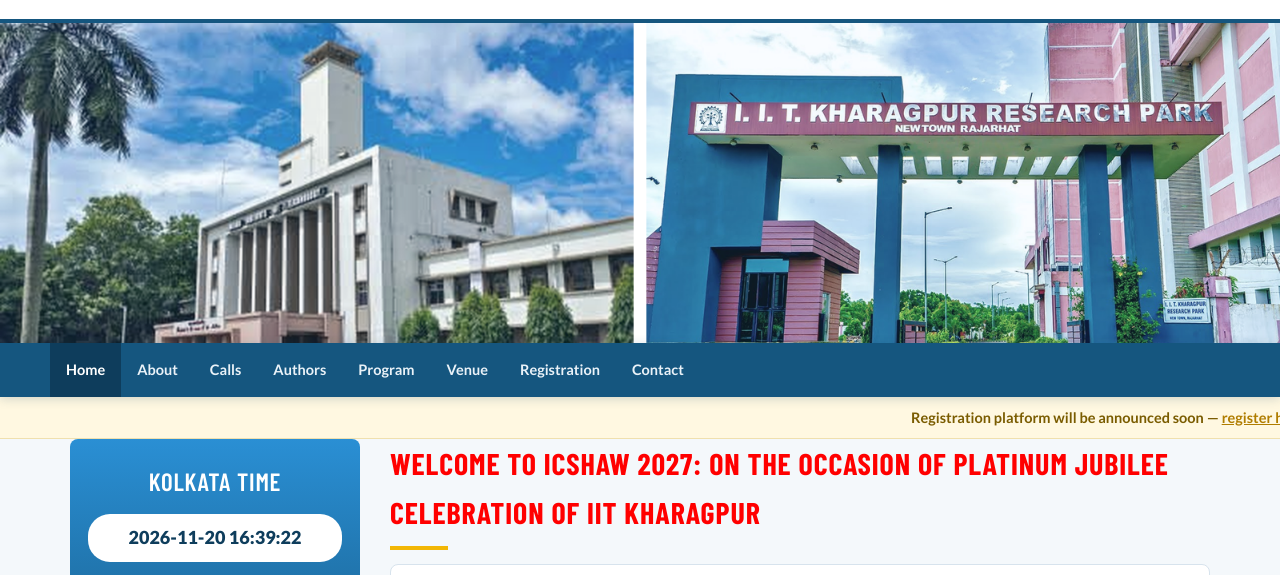
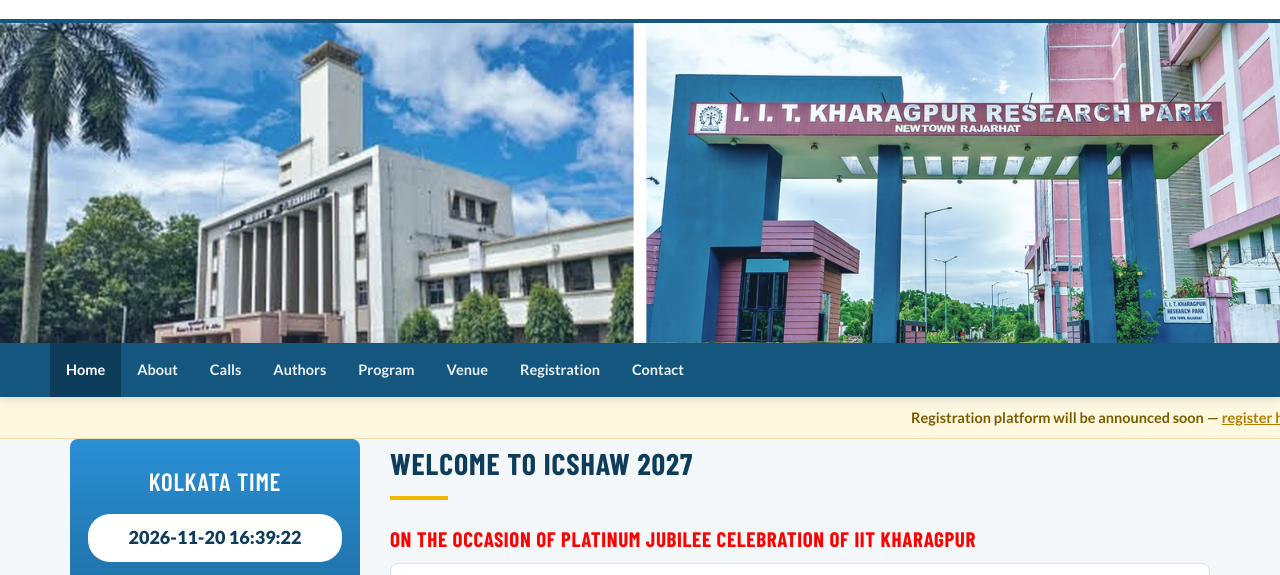
Before and after one commit to sohw2027/sohw2027.github.io, a plain HTML site: page index.html in a window 1280 px wide. Shown: the part 186-761 px from the top of the page. Drawn offline with nearby package versions, Linux system fonts and the light colour scheme.

Commit message:
Update index.html

```diff
--- a/index.html
+++ b/index.html
@@ -208,7 +208,8 @@ footer a{color:#ffdd77;text-decoration:none}
 
   <div>
     <section>
-       <h2 style="color: red;">Welcome to ICSHAW 2027: On the Occasion of Platinum Jubilee Celebration of IIT Kharagpur</h2>
+       <h2>Welcome to ICSHAW 2027</h2>
+       <h3 style="color: red;">On the Occasion of Platinum Jubilee Celebration of IIT Kharagpur</h3>
       <div class="card">
         <p><b>ICSHAW 2027 will be held on 1 and 2 February 2027 at the IIT Kharagpur Research Park,
            New Town, Rajarhat.</b> The conference brings together researchers and practitioners from
```
